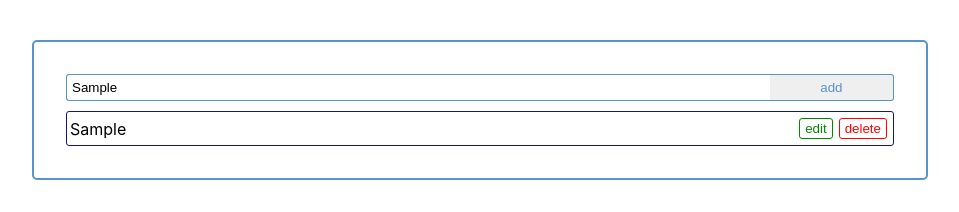
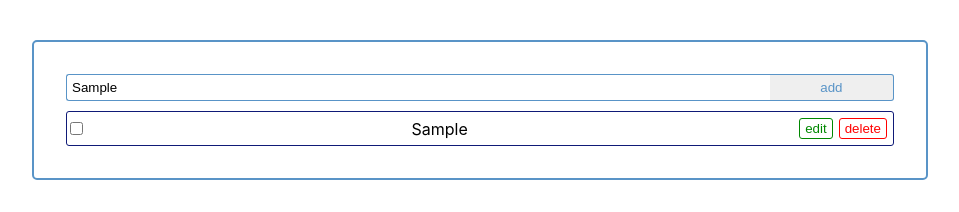
Before and after one commit to BilalAlnajjar/To_do_list, a React (Create React App) app: page / in a window 1280 px wide. Both pictures are taken after typing "Sample" into the empty fields and a click on the button "add". Shown: the top 212 px of the page, without its empty margins (160-1119 px from the left). Built offline with nearby package versions, Linux system fonts and the light colour scheme.

Commit message:
first copy

```diff
--- a/src/App.css
+++ b/src/App.css
@@ -63,3 +63,9 @@
     margin: 3px;
 
 }
+/********************************** amira sec**************************** */
+.checked {
+    background: #888;
+    color: #fff;
+    text-decoration: line-through;
+  }
--- a/src/App.js
+++ b/src/App.js
@@ -6,9 +6,11 @@ class App extends React.Component {
     super(props);
     this.state = {
       tasks: this.getStoredTasks(),
+      isChecked: false,
       taskValue: ''
     }
   }
+
 
   //this function to get stored tasks from localStorage
   getStoredTasks = () => {
@@ -47,6 +49,14 @@ class App extends React.Component {
     //(2) "JSON.stringify": https://developer.mozilla.org/en-US/docs/Web/JavaScript/Reference/Global_Objects/JSON/stringify
     localStorage.setItem('tasks', JSON.stringify(this.state.tasks));
   }
+  toggleChange =() =>{
+    this.setState({
+      isChecked: !this.state.isChecked
+    })
+  }
+  handleChecked =() =>{
+    document.getElementById("para").setAttribute("class","checked");
+  }
 
   render() {
     return (
@@ -59,7 +69,8 @@ class App extends React.Component {
         <div className="lists" >
           {this.state.tasks.map((element, index) =>
             <div className="listItem" key={index}>
-              <p> {element.title}</p>
+              <input type="checkbox" defaultChecked={this.state.isChecked} onChange={this.toggleChange} onClick={this.handleChecked}/>
+              <p id="para"> {element.title}</p>
               <div>
                 <button className="btnEdit" >edit</button>
                 <button className="btnDelete" onClick={() => this.deleteItem(index)} >delete</button>
```
Also changed, not shown: 2 other files (tests, documents, lock files or other folders).
